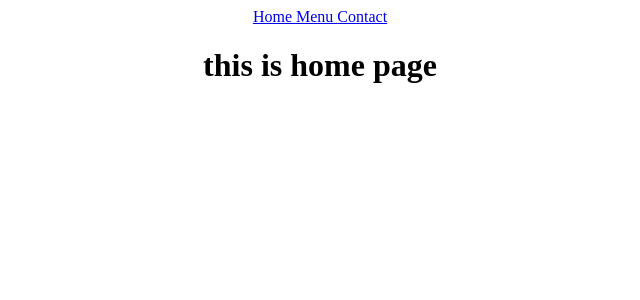
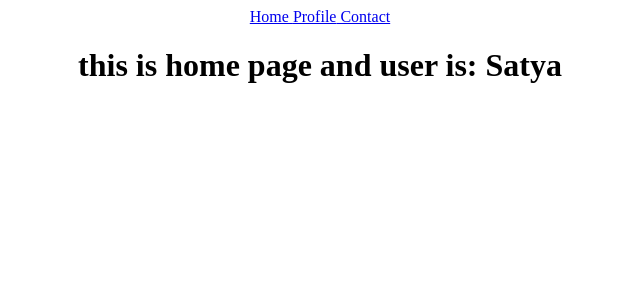
Before and after one commit to Satya170502/React-tutorial, a React (Create React App) app: page / in a window 1280 px wide. Shown: the top 300 px of the page, without its empty margins (320-960 px from the left). Built offline with nearby package versions, Linux system fonts and the light colour scheme.

Commit message:
Learnt useContext()

```diff
--- a/src/App.js
+++ b/src/App.js
@@ -1,29 +1,30 @@
 
 import "./App.css";
-import Axios from "axios";
-import{useEffect,useState} from "react";
+import{useEffect,useState,createContext} from "react";
 import {BrowserRouter as Router, Routes, Route} from 'react-router-dom';
 import {Homepage} from "./Pages/Homepage";
-import {Menu} from "./Pages/Menu";
+import {Profile} from "./Pages/Profile";
 import {Navbar} from "./Navbar";
+export const AppContext=createContext();
 function App() {
-
+   const [username,setusername]=useState("Satya");
 
 
     return(
 <div className="App">
-
+    <AppContext.Provider value={{username, setusername}}>
     <Router>
         <Navbar />
         <Routes>
-            <Route path="/" element={<Homepage />} />
-            <Route path="/menu" element={<Menu />} />
+            <Route path="/" element={<Homepage u />} />
+            <Route path="/profile" element={<Profile  />} />
             <Route path="*" element={<h1>Page not found</h1>} />
         </Routes>
     </Router>
+    </AppContext.Provider>
+
   </div>
     );
 
 }
-
 export default App;
--- a/src/Navbar.js
+++ b/src/Navbar.js
@@ -3,7 +3,7 @@
   return (
     <div>
       <Link to="/"> Home </Link>
-      <Link to="/menu"> Menu </Link>
+      <Link to="/profile">Profile</Link>
       <Link to="/contact"> Contact </Link>
     </div>
   );
--- a/src/Pages/Homepage.js
+++ b/src/Pages/Homepage.js
@@ -1,3 +1,6 @@
-export const Homepage=()=>{
-    return <h1>this is home page</h1>;
+import {useContext} from "react";
+import {AppContext} from '../App';
+export const Homepage=(props)=>{
+    const {username}=useContext(AppContext);
+    return <h1>this is home page and user is: {username}</h1>;
 };
--- a/src/Pages/Menu.js
+++ /dev/null
@@ -1,3 +0,0 @@
-export const Menu=()=>{
-    return <h1>this is menu page</h1>;
-};
--- /dev/null
+++ b/src/Pages/Profile.js
@@ -0,0 +1,7 @@
+import {useContext} from "react";
+import {AppContext} from '../App';
+import {ChangeProfile} from "../components/ChangeProfile"
+export const Profile=(props)=>{
+    const {username}=useContext(AppContext);
+    return <div>Profile, user is: {username} <ChangeProfile setusername={setusername}/></div>;
+};
--- /dev/null
+++ b/src/components/ChangeProfile.js
@@ -0,0 +1,12 @@
+import{useState} from "react";
+import {useContext} from "react";
+import {AppContext} from '../App';
+export const ChangeProfile =(props)=>{
+    const {setusername}=useContext(AppContext);
+    const[newusername,setnewusername]=useState("");
+return(<div>
+     {""}
+     <input onChange={(event)=>{setnewusername(event.target.value);}} />
+     <button onClick={()=>{setusername(newusername);}}>Change Username</button>
+    </div>);
+};
```
Also changed, not shown: src/task.js (deleted, +0 -12 lines).
